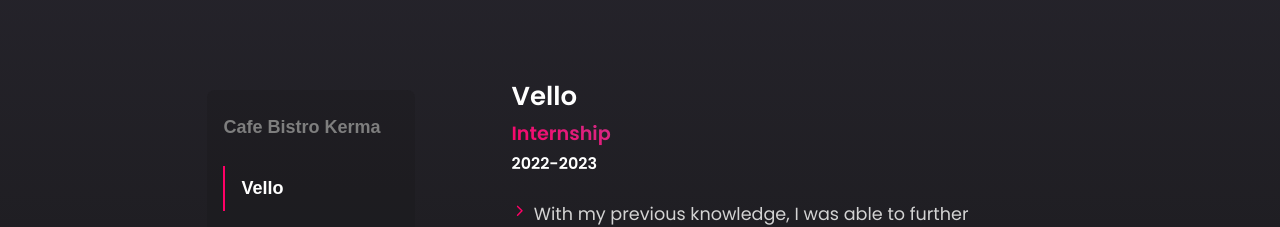
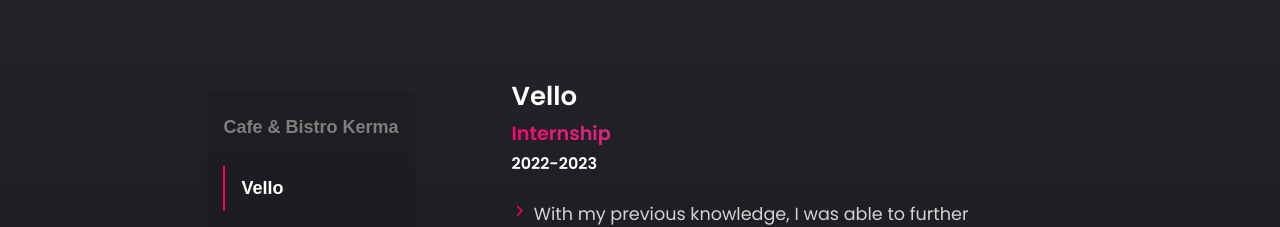
Before and after one commit to JesperSjostrom2/jespersjostrom2.github.io, a React (Create React App) app: page / in a window 1280 px wide. Shown: the part 1888-2115 px from the top of the page. Built offline with nearby package versions, Linux system fonts and the light colour scheme; no server answers; the HTML template or start-up script is replaced by a standard one.

Commit message:
added "&" in title

```diff
--- a/src/components/education/Education.jsx
+++ b/src/components/education/Education.jsx
@@ -12,7 +12,7 @@ function ButtonGroup({ selectedButton, handleButtonClick }) {
         className={selectedButton === 'button0' ? 'selected' : ''}
         onClick={() => handleButtonClick('button0')}
       >
-        Cafe Bistro Kerma
+        Cafe & Bistro Kerma
       </button>
       <button
         className={selectedButton === 'button1' ? 'selected' : ''}
```
